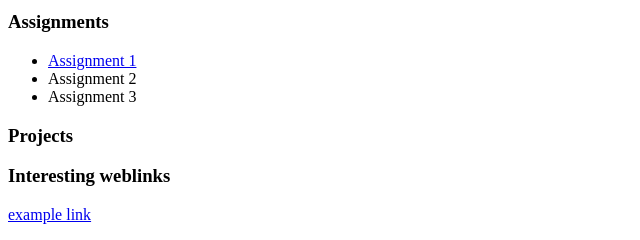
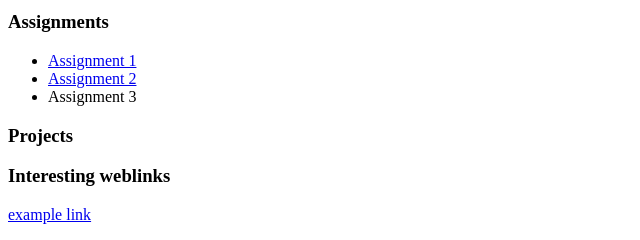
Before and after one commit to ethandavidaamodt/New-LA-5580-Spring-2025, a plain HTML site: page docs/index.html in a window 1280 px wide. Shown: the part 146-386 px from the top of the page, 0-640 px from the left. Drawn offline with Linux system fonts and the light colour scheme.

Commit message:
Added link to assignment 2

```diff
--- a/docs/index.html
+++ b/docs/index.html
@@ -17,7 +17,7 @@
 <h3>Assignments</h3>
   <ul>
    <li><a href="Assignment1.html">Assignment 1</a></li>
-   <li>Assignment 2</li>
+   <li><a href="Assignment2.html">Assignment 2</a></li>
    <li>Assignment 3</li>
     </ul>
 <h3>Projects</h3>
```
